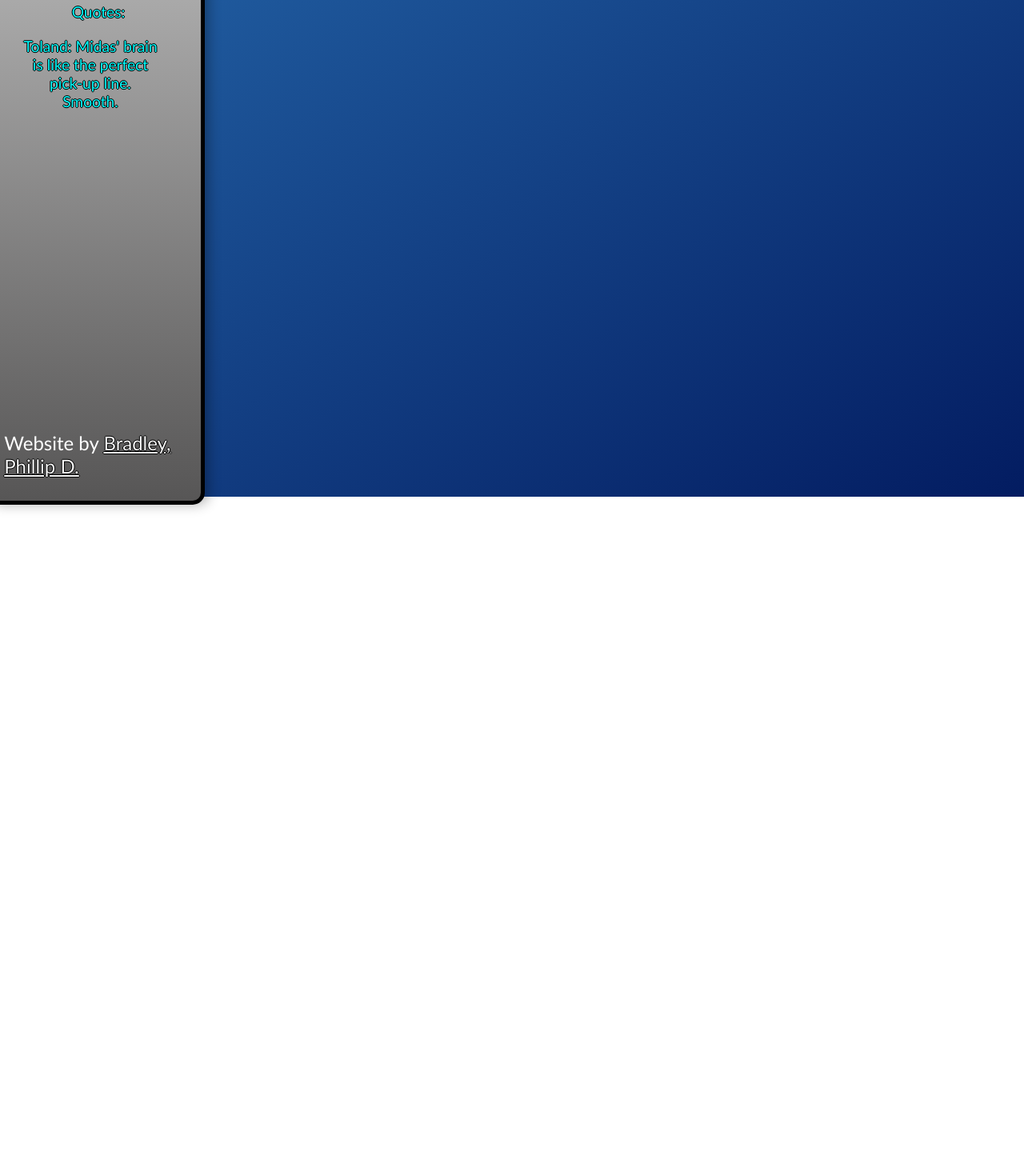
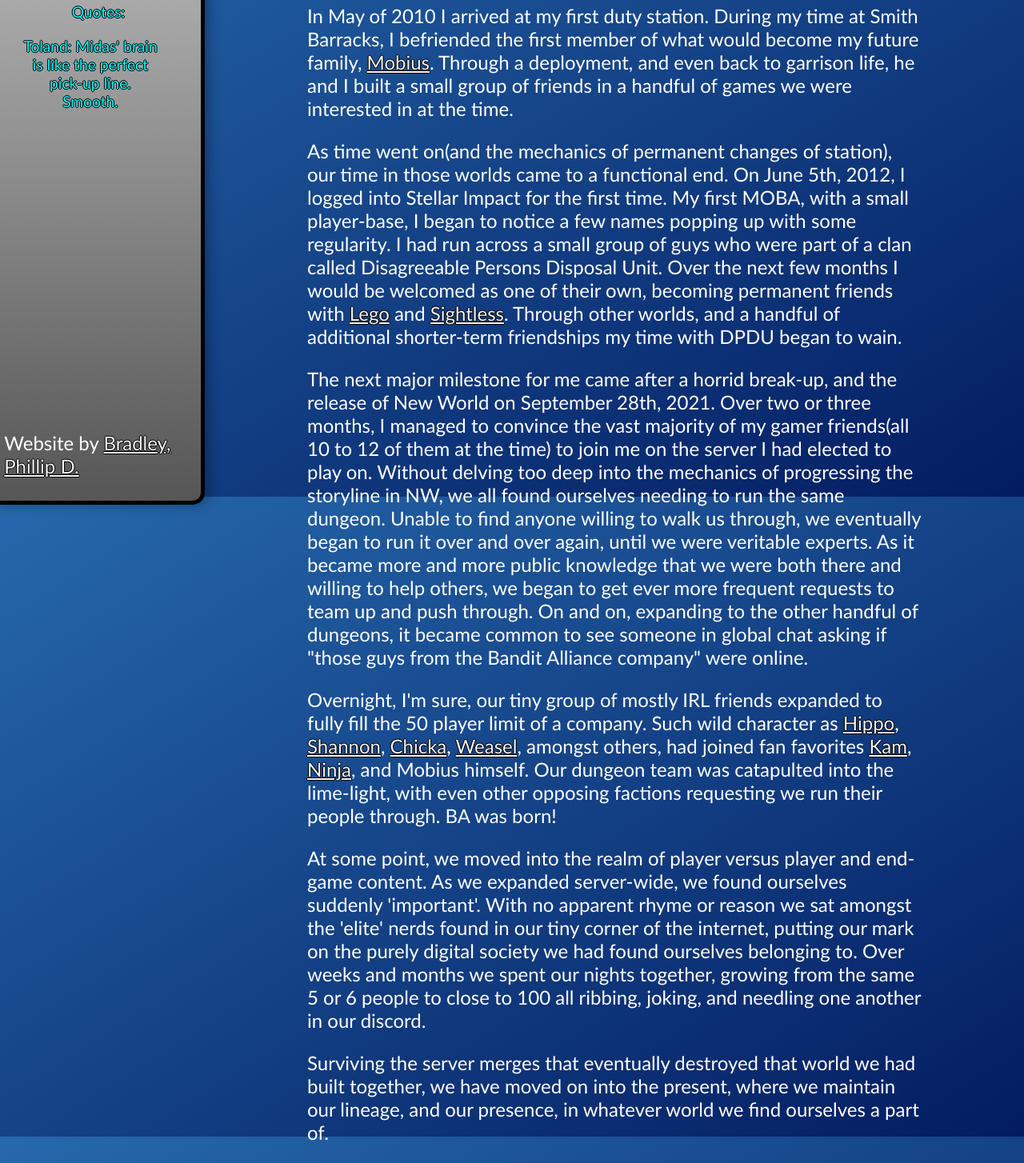
Before and after one commit to toland-in-exile/BA-Website, a plain HTML site: page ourStory.html in a window 1280 px wide. Shown: the part 179-1633 px from the top of the page at 80% size. Before the commit the page ends 800 px from the top, so only its background shows below. Drawn offline with Linux system fonts and the light colour scheme.

Commit message:
initial draft of Our Story 	modified:   ourStory.html

```diff
--- a/ourStory.html
+++ b/ourStory.html
@@ -1,6 +1,6 @@
 <!DOCTYPE html>
 <head>
-    <title>The Bandit Alliance</title>
+    <title>The Bandit Alliance - Our Story</title>
     <link rel="stylesheet" href="siteDefault.css">
 </head>
 <body>
@@ -15,5 +15,57 @@
             </table>
         </nav>
     </div>
+    <div id="usable">
+        <p>
+            In May of 2010 I arrived at my first duty station. During my time at Smith Barracks,
+            I befriended the first member of what would become my future family, <a href="bioPages/mobius.html"><u>Mobius</u></a>.
+            Through a deployment, and even back to garrison life, he and I built a small group of
+            friends in a handful of games we were interested in at the time.
+        </p>
+        <p>
+            As time went on(and the mechanics of permanent changes of station), our time in those
+            worlds came to a functional end. On June 5th, 2012, I logged into Stellar Impact for
+            the first time. My first MOBA, with a small player-base, I began to notice a few names
+            popping up with some regularity. I had run across a small group of guys who were part
+            of a clan called Disagreeable Persons Disposal Unit. Over the next few months I would be
+            welcomed as one of their own, becoming permanent friends with <a href="bioPages/lego.html"><u>Lego</u></a>
+            and <a href="bioPages/sightless.html"><u>Sightless</u></a>. Through other worlds, and
+            a handful of additional shorter-term friendships my time with DPDU began to wain.
+        </p>
+        <p>
+            The next major milestone for me came after a horrid break-up, and the release of New World
+            on September 28th, 2021. Over two or three months, I managed to convince the vast majority
+            of my gamer friends(all 10 to 12 of them at the time) to join me on the server I had elected
+            to play on. Without delving too deep into the mechanics of progressing the storyline in NW,
+            we all found ourselves needing to run the same dungeon. Unable to find anyone willing to
+            walk us through, we eventually began to run it over and over again, until we were veritable experts.
+            As it became more and more public knowledge that we were both there and willing to help others,
+            we began to get ever more frequent requests to team up and push through. On and on, expanding
+            to the other handful of dungeons, it became common to see someone in global chat asking if
+            "those guys from the Bandit Alliance company" were online.
+        </p>
+        <p>
+            Overnight, I'm sure, our tiny group of mostly IRL friends expanded to fully fill the 50
+            player limit of a company. Such wild character as <a href="bioPages/hippo.html"><u>Hippo</u></a>,
+            <a href="bioPages/shannon.html"><u>Shannon</u></a>, <a href="bioPages/chicka.html"><u>Chicka</u></a>,
+            <a href="bioPages/weasel.html"><u>Weasel</u></a>, amongst others, had joined fan favorites
+            <a href="bioPages/kamorphia.html"><u>Kam</u></a>, <a href="bioPages/ninja.html"><u>Ninja</u></a>,
+            and Mobius himself. Our dungeon team was catapulted into the lime-light, with even other opposing
+            factions requesting we run their people through. BA was born!
+        </p>
+        <p>
+            At some point, we moved into the realm of player versus player and end-game content. As we
+            expanded server-wide, we found ourselves suddenly 'important'. With no apparent rhyme or reason
+            we sat amongst the 'elite' nerds found in our tiny corner of the internet, putting our mark
+            on the purely digital society we had found ourselves belonging to. Over weeks and months we spent
+            our nights together, growing from the same 5 or 6 people to close to 100 all ribbing, joking, and
+            needling one another in our discord.
+        </p>
+        <p>
+            Surviving the server merges that eventually destroyed that world we had built together, we have moved
+            on into the present, where we maintain our lineage, and our presence, in whatever world we find ourselves
+            a part of.
+        </p>
+    </div>
     <script src="Behaviour/quotes.js"></script>
 </body>
```
